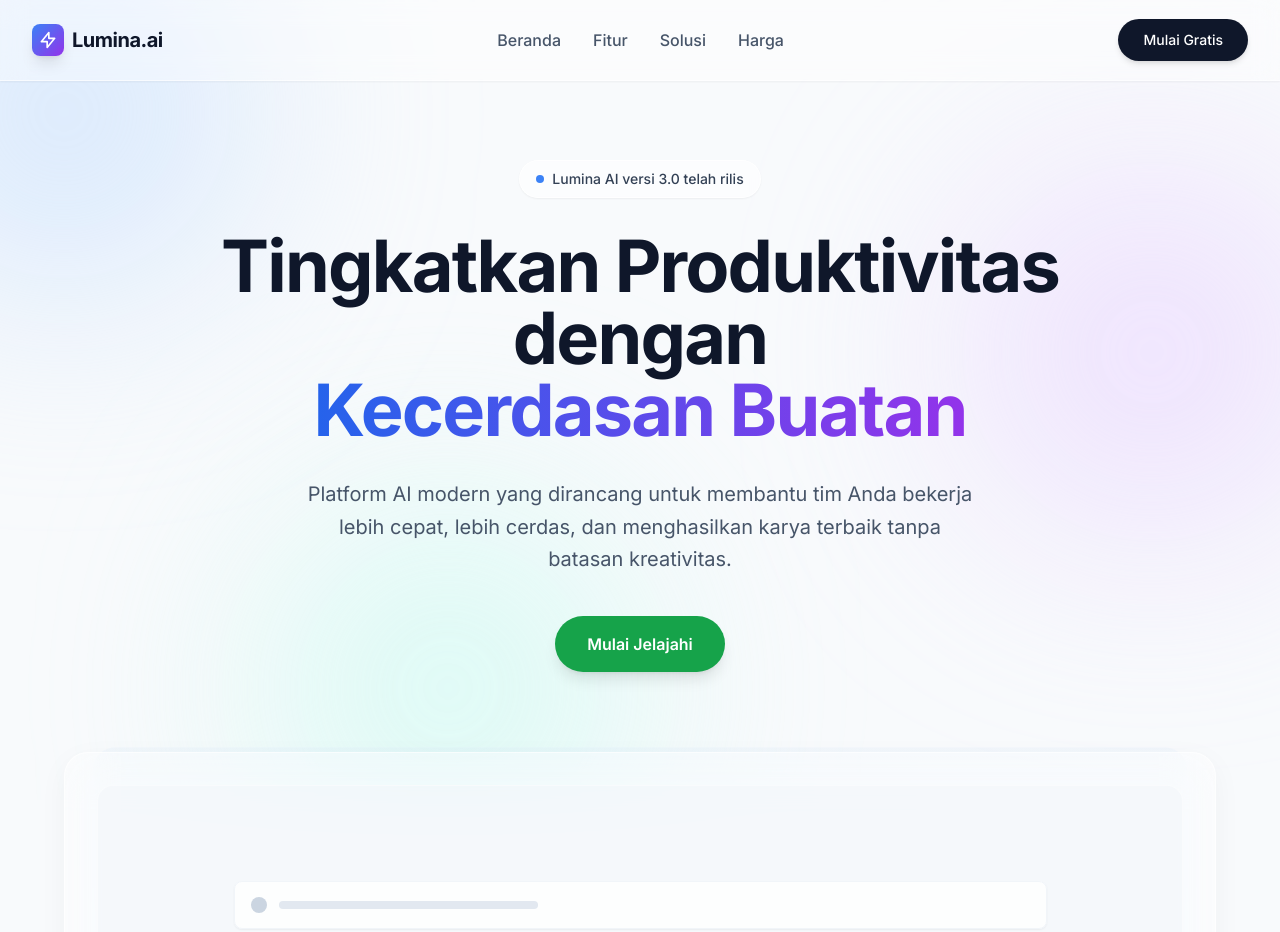
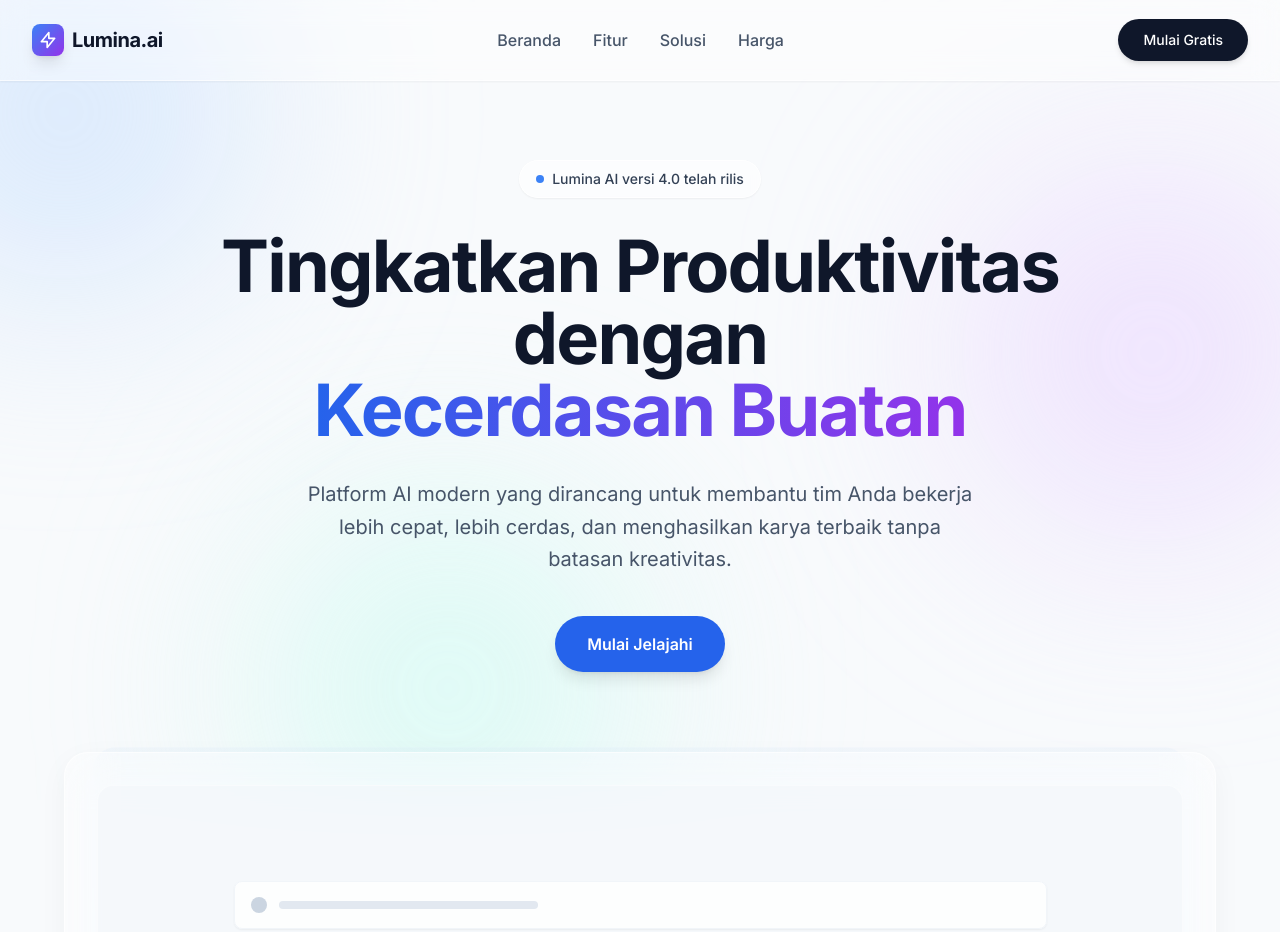
Before and after one commit to amd887/lumina-ai-landing-page, a plain HTML site: page index.html in a window 1280 px wide. Shown: the top 932 px of the page. Drawn offline with nearby package versions, Linux system fonts and the light colour scheme.

Commit message:
Mengubah tulisan versi menjadi 4.0

```diff
--- a/index.html
+++ b/index.html
@@ -47,7 +47,7 @@
         <div class="max-w-5xl mx-auto text-center">
             <div class="inline-flex items-center px-4 py-2 rounded-full bg-white/50 backdrop-blur-sm border border-white/80 shadow-sm mb-8">
                 <span class="flex h-2 w-2 rounded-full bg-blue-500 mr-2"></span>
-                <span class="text-sm font-medium text-slate-700">Lumina AI versi 3.0 telah rilis</span>
+                <span class="text-sm font-medium text-slate-700">Lumina AI versi 4.0 telah rilis</span>
             </div>
 
             <h1 class="text-5xl md:text-7xl font-extrabold tracking-tight text-slate-900 mb-8 leading-tight">
@@ -60,7 +60,7 @@
             </p>
 
             <div class="flex flex-col sm:flex-row justify-center gap-4">
-                <a href="#fitur" class="px-8 py-4 text-base font-semibold rounded-full text-white bg-green-600 hover:bg-green-700 transition shadow-lg hover:shadow-xl hover:-translate-y-0.5 transform">
+                <a href="#fitur" class="px-8 py-4 text-base font-semibold rounded-full text-white bg-blue-600 hover:bg-blue-700 transition shadow-lg hover:shadow-xl hover:-translate-y-0.5 transform">
                     Mulai Jelajahi
                 </a>
             </div>
```
